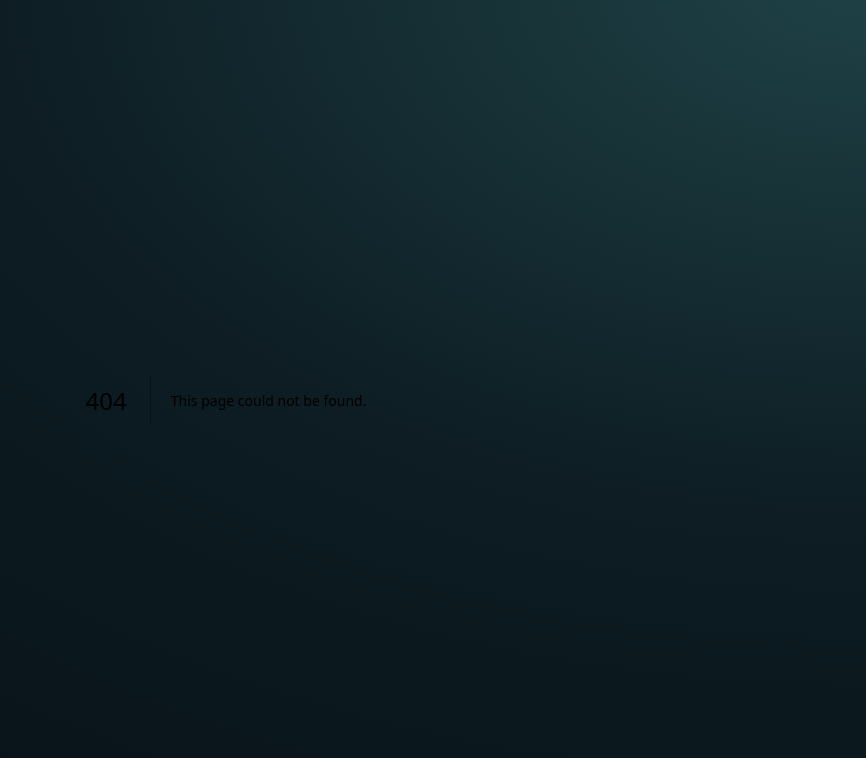
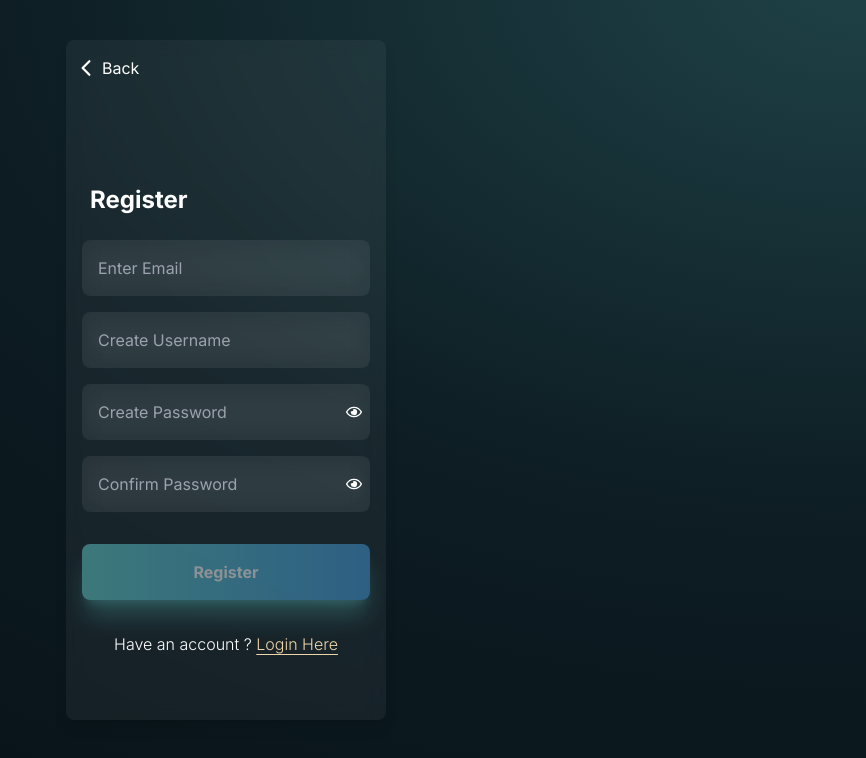
Before and after one commit to daffatabiano/you-app-fe, a Next.js app: page /auth/register in a window 1280 px wide. Before the commit this address had no page. Shown: the top 758 px of the page, without its empty margins (414-1280 px from the left). Built offline with nearby package versions, Linux system fonts and the light colour scheme.

Commit message:
add(auth): register add pages c

```diff
--- /dev/null
+++ b/src/app/auth/register/page.tsx
@@ -0,0 +1,125 @@
+'use client';
+import Button from '@/app/components/form/Button';
+import Input from '@/app/components/form/Input';
+import { usePost } from '@/app/hooks/usePost';
+import Link from 'next/link';
+import { useRouter } from 'next/navigation';
+import { useEffect, useState } from 'react';
+import { IoChevronBack } from 'react-icons/io5';
+
+export default function Page() {
+  const { postData, data, loading, error } = usePost('register');
+  const router = useRouter();
+
+  const [message, setMessage] = useState('');
+  const [formData, setFormData] = useState({
+    email: '',
+    username: '',
+    password: '',
+    confirmPassword: '',
+  });
+
+  const handleChange = (e: React.ChangeEvent<HTMLInputElement>) => {
+    const { name, value } = e?.target;
+    setFormData({ ...formData, [name]: value });
+  };
+
+  const handleSubmit = (e: React.FormEvent<HTMLFormElement>) => {
+    e.preventDefault();
+    postData(formData);
+    setMessage(data?.message);
+    if (message.includes('successfully')) {
+      localStorage.setItem('user', JSON.stringify(formData));
+      return router.push('/auth/login');
+    }
+  };
+
+  const disableButton =
+    loading ||
+    !formData.email ||
+    !formData.password ||
+    !formData.username ||
+    !formData.confirmPassword;
+
+  useEffect(() => {
+    if (formData.password !== formData.confirmPassword) {
+      setMessage('passwords do not match');
+    } else setMessage('');
+  }, [formData.password, formData.confirmPassword]);
+
+  return (
+    <div className="flex justify-center items-center p-4 relative md:w-1/4 md:min-h-[85vh] md:translate-y-10 md:m-auto md:shadow-lg md:rounded-lg md:bg-white/5 md:backdrop-blur w-full h-full">
+      <Link
+        href={'/'}
+        className="flex items-center gap-1 absolute top-4 left-2 text-white">
+        <i className="text-2xl">
+          <IoChevronBack />
+        </i>
+        Back
+      </Link>
+      <div className="pt-20 w-full">
+        <h1 className="text-2xl font-bold ps-2 pb-6 text-white">Register</h1>
+        {message && (
+          <p
+            className={`${
+              error ||
+              message.includes('exists') ||
+              message.includes('wrong') ||
+              message.includes('password')
+                ? 'text-red-500'
+                : 'text-green-500'
+            }`}>
+            {message}
+          </p>
+        )}
+        <form
+          onSubmit={handleSubmit}
+          className="flex flex-col gap-4 w-full justify-center items-center h-full">
+          <Input
+            disabled={loading}
+            onChange={handleChange}
+            name={'email'}
+            placeholder="Enter Email"
+          />
+          <Input
+            disabled={loading}
+            onChange={handleChange}
+            name={'username'}
+            placeholder="Create Username"
+          />
+          <Input
+            disabled={loading}
+            onChange={handleChange}
+            type="password"
+            name="password"
+            placeholder="Create Password"
+          />
+          <Input
+            disabled={loading}
+            onChange={handleChange}
+            type="password"
+            name="confirmPassword"
+            placeholder="Confirm Password"
+          />
+          <SubmitButton onLoad={disableButton} />
+        </form>
+        <p className="mt-8 text-white text-center font-light">
+          Have an account ?{' '}
+          <Link
+            href={'/auth/login'}
+            className="underline underline-offset-4 text-[#efd5aa]">
+            Login Here
+          </Link>
+        </p>
+      </div>
+    </div>
+  );
+}
+
+function SubmitButton({ onLoad }: { onLoad: boolean }) {
+  return (
+    <Button className="mt-4" disabled={onLoad} type="submit">
+      Register
+    </Button>
+  );
+}
```
